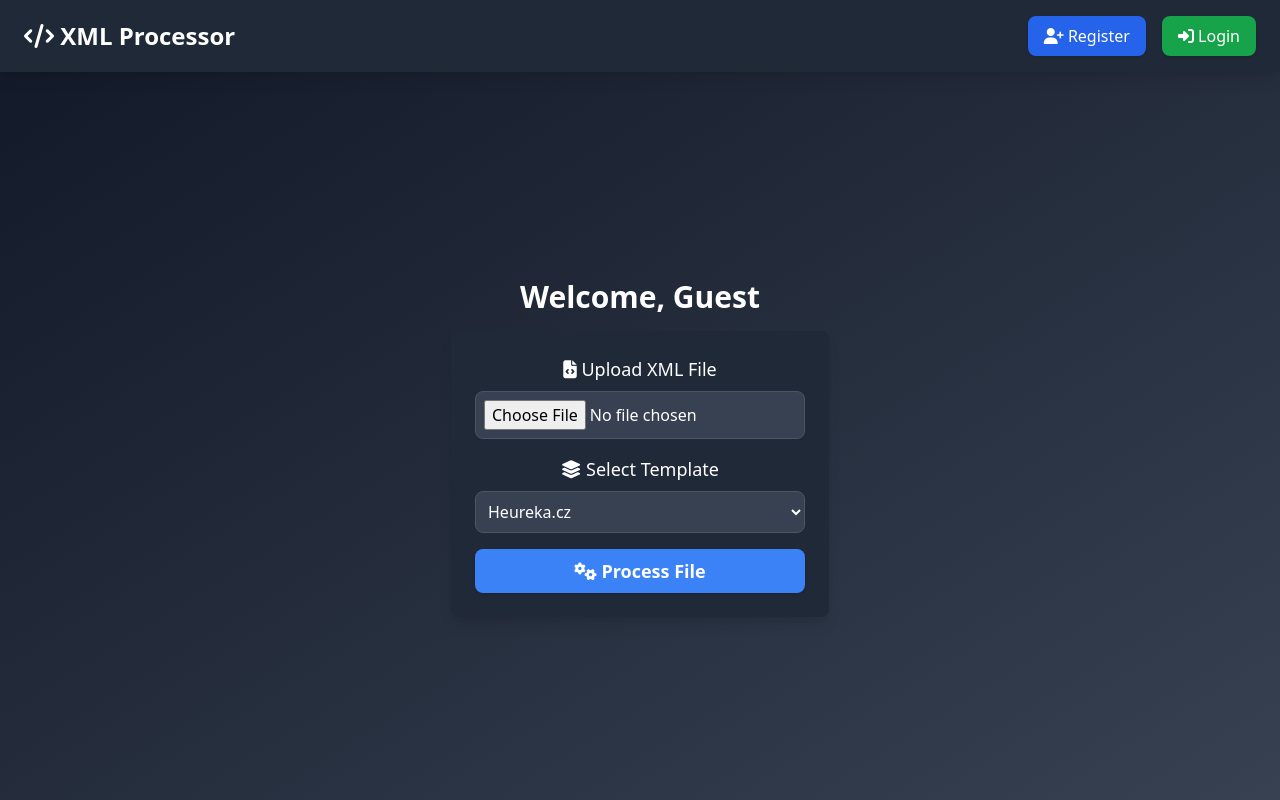
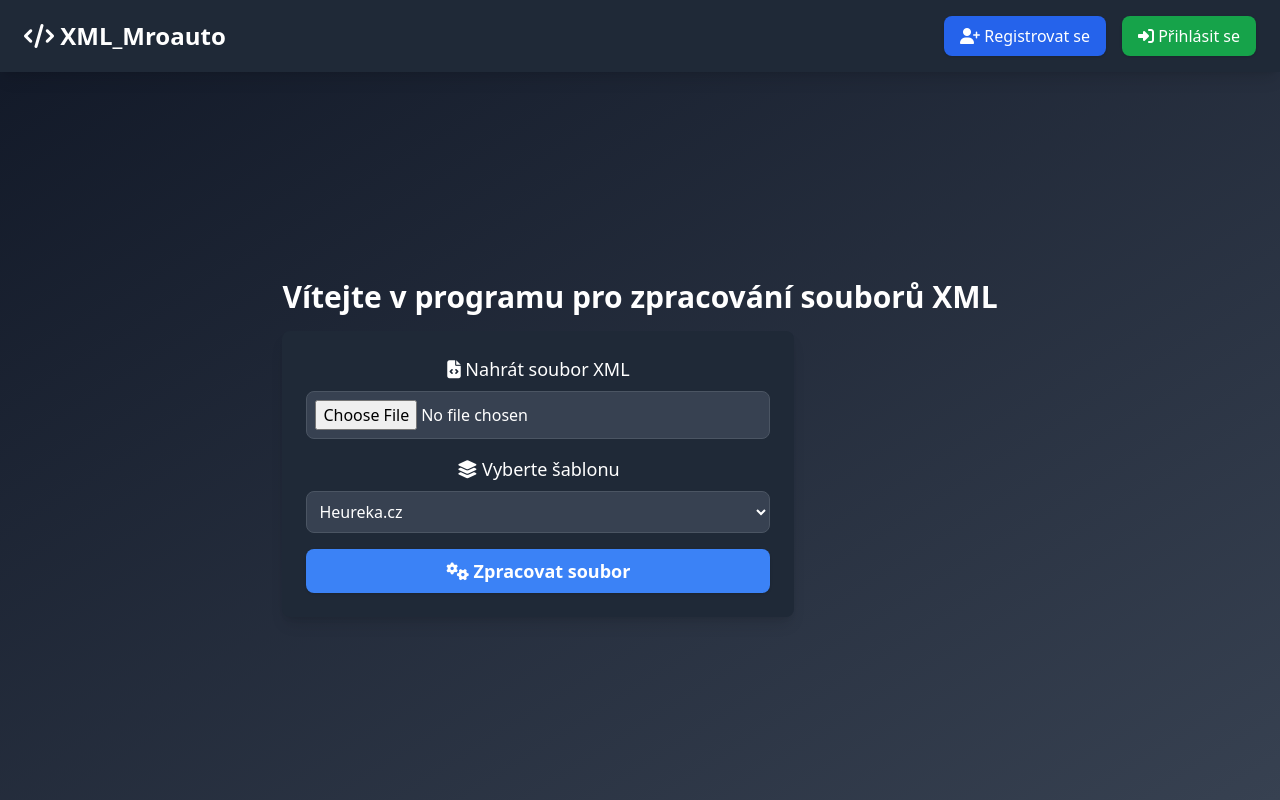
Before and after one commit to Dzudzok/xmlproject, a Flask app: page / in a window 1280 px wide. Run offline with Flask 3, Linux system fonts and the light colour scheme; some libraries are stand-ins or nearby versions.

Commit message:
Zmieniono index.html - poprawki logowania i rejestracji

```diff
--- a/templates/index.html
+++ b/templates/index.html
@@ -1,5 +1,5 @@
 <!DOCTYPE html>
-<html lang="en">
+<html lang="pl">
 <head>
     <meta charset="UTF-8">
     <meta name="viewport" content="width=device-width, initial-scale=1.0">
@@ -10,36 +10,41 @@
 <body class="bg-gradient-to-br from-gray-900 to-gray-700 text-white min-h-screen flex flex-col items-center justify-center p-6">
 
     <nav class="bg-gray-800 shadow-lg w-full fixed top-0 left-0 px-6 py-4 flex justify-between items-center">
-        <h1 class="text-2xl font-bold text-white"><i class="fa-solid fa-code"></i> XML Processor</h1>
+        <h1 class="text-2xl font-bold text-white"><i class="fa-solid fa-code"></i> XML_Mroauto</h1>
         <div class="flex gap-4">
             <button id="open-register" class="px-4 py-2 bg-blue-600 hover:bg-blue-700 rounded-lg shadow">
-                <i class="fa-solid fa-user-plus"></i> Register
+                <i class="fa-solid fa-user-plus"></i> Registrovat se
             </button>
             <button id="open-login" class="px-4 py-2 bg-green-600 hover:bg-green-700 rounded-lg shadow">
-                <i class="fa-solid fa-sign-in-alt"></i> Login
+                <i class="fa-solid fa-sign-in-alt"></i> Přihlásit se
             </button>
             <button id="logout-btn" class="px-4 py-2 bg-red-600 hover:bg-red-700 rounded-lg shadow hidden">
-                <i class="fa-solid fa-sign-out-alt"></i> Logout
+                <i class="fa-solid fa-sign-out-alt"></i> Odhlásit
             </button>
         </div>
     </nav>
 
     <div class="mt-24 text-center">
-        <h2 class="text-3xl font-semibold mb-4" id="welcome-message">Welcome, Guest</h2>
+        <h2 class="text-3xl font-semibold mb-4" id="welcome-message">
+            Vítejte v programu pro zpracování souborů XML</h2>
         <div class="bg-gray-800 p-6 rounded-lg shadow-lg max-w-lg">
             <form id="upload-form" class="space-y-4">
                 <div>
-                    <label for="xml-file" class="block text-lg font-medium"><i class="fa-solid fa-file-code"></i> Upload XML File</label>
+                    <label for="xml-file" class="block text-lg font-medium"><i class="fa-solid fa-file-code"></i> Nahrát soubor XML</label>
                     <input type="file" id="xml-file" name="xml-file" accept=".xml" required class="mt-2 block w-full text-white bg-gray-700 border border-gray-600 rounded-lg p-2">
                 </div>
+                <div id="file-name" class="mt-2 text-green-400 hidden">
+                    <i class="fa-solid fa-file-check"></i> File selected: <span id="selected-file-name"></span>
+                </div>
+
                 <div>
-                    <label for="template" class="block text-lg font-medium"><i class="fa-solid fa-layer-group"></i> Select Template</label>
+                    <label for="template" class="block text-lg font-medium"><i class="fa-solid fa-layer-group"></i> Vyberte šablonu</label>
                     <select id="template" name="template" required class="mt-2 block w-full bg-gray-700 text-white border border-gray-600 rounded-lg p-2">
                         <option value="heureka">Heureka.cz</option>
                     </select>
                 </div>
                 <button type="submit" class="w-full bg-blue-500 hover:bg-blue-600 px-4 py-2 rounded-lg shadow text-lg font-bold">
-                    <i class="fa-solid fa-gears"></i> Process File
+                    <i class="fa-solid fa-gears"></i> Zpracovat soubor
                 </button>
             </form>
         </div>
@@ -48,12 +53,12 @@
     <!-- Register Modal -->
     <div id="register-modal" class="fixed inset-0 bg-black bg-opacity-50 hidden flex items-center justify-center">
         <div class="bg-white p-6 rounded-lg shadow-lg text-gray-900 w-96 relative">
-            <h2 class="text-xl font-bold mb-4"><i class="fa-solid fa-user-plus"></i> Register</h2>
+            <h2 class="text-xl font-bold mb-4"><i class="fa-solid fa-user-plus"></i> Registrovat se</h2>
             <form id="registerForm" class="space-y-4">
                 <input type="text" name="username" placeholder="Username" class="w-full p-2 border rounded-lg">
                 <input type="email" name="email" placeholder="Email" class="w-full p-2 border rounded-lg">
                 <input type="password" name="password" placeholder="Password" class="w-full p-2 border rounded-lg">
-                <button type="submit" class="w-full bg-blue-600 hover:bg-blue-700 text-white p-2 rounded-lg">Register</button>
+                <button type="submit" class="w-full bg-blue-600 hover:bg-blue-700 text-white p-2 rounded-lg">Registrovat se</button>
             </form>
             <button id="close-register" class="absolute top-4 right-4 text-gray-700 hover:text-gray-900 text-xl">&times;</button>
         </div>
@@ -62,25 +67,42 @@
     <!-- Login Modal -->
     <div id="login-modal" class="fixed inset-0 bg-black bg-opacity-50 hidden flex items-center justify-center">
         <div class="bg-white p-6 rounded-lg shadow-lg text-gray-900 w-96 relative">
-            <h2 class="text-xl font-bold mb-4"><i class="fa-solid fa-sign-in-alt"></i> Login</h2>
+            <h2 class="text-xl font-bold mb-4"><i class="fa-solid fa-sign-in-alt"></i> Přihlásit se</h2>
             <form id="loginForm" class="space-y-4">
                 <input type="text" name="username" placeholder="Username" class="w-full p-2 border rounded-lg">
                 <input type="password" name="password" placeholder="Password" class="w-full p-2 border rounded-lg">
-                <button type="submit" class="w-full bg-green-600 hover:bg-green-700 text-white p-2 rounded-lg">Login</button>
+                <button type="submit" class="w-full bg-green-600 hover:bg-green-700 text-white p-2 rounded-lg">Přihlásit se</button>
             </form>
             <button id="close-login" class="absolute top-4 right-4 text-gray-700 hover:text-gray-900 text-xl">&times;</button>
         </div>
     </div>
 
     <div id="result" class="hidden text-center mt-4">
-        <h2 class="text-xl font-semibold"><i class="fa-solid fa-check-circle"></i> Processed File</h2>
+        <h2 class="text-xl font-semibold"><i class="fa-solid fa-check-circle"></i> Zpracovat soubor</h2>
         <a id="download-link" href="#" class="mt-2 inline-block px-4 py-2 bg-green-500 hover:bg-green-600 rounded-lg shadow text-lg font-bold hidden">
-            <i class="fa-solid fa-download"></i> Download Processed XML
+            <i class="fa-solid fa-download"></i> Stáhnout zpracovaný XML
         </a>
     </div>
 
     <script>
         document.getElementById('registerForm').addEventListener('submit', async (event) => {
+    event.preventDefault();
+    const formData = new FormData(event.target);
+    const response = await fetch("/register", { method: "POST", body: formData });
+    const result = await response.json();
+    alert(result.message);
+});
+
+document.addEventListener("DOMContentLoaded", () => {
+    // Sprawdź, czy użytkownik jest zapisany w localStorage
+    const storedUser = localStorage.getItem("username");
+    if (storedUser) {
+        document.getElementById("welcome-message").innerText = "Welcome, " + storedUser;
+        document.getElementById("logout-btn").classList.remove("hidden");
+    }
+});
+
+document.getElementById('registerForm').addEventListener('submit', async (event) => {
     event.preventDefault();
     const formData = new FormData(event.target);
     const response = await fetch("/register", { method: "POST", body: formData });
@@ -94,9 +116,14 @@ document.getElementById('loginForm').addEventListener('submit', async (event) =>
     const response = await fetch("/login", { method: "POST", body: formData });
     const result = await response.json();
     if (result.status === "success") {
-        document.getElementById("welcome-message").innerText = "Welcome, " + formData.get("username");
+        const username = formData.get("username");
+        document.getElementById("welcome-message").innerText = "Welcome, " + username;
         document.getElementById("logout-btn").classList.remove("hidden");
-        closeModal(document.getElementById('login-modal')); // Zamknij modal po logowaniu
+
+        // Zapisz użytkownika w localStorage
+        localStorage.setItem("username", username);
+
+        closeModal(document.getElementById('login-modal')); // Zamknij modal po zalogowaniu
     } else {
         alert("Error: " + result.error);
     }
@@ -106,6 +133,9 @@ document.getElementById('logout-btn').addEventListener('click', async () => {
     await fetch("/logout", { method: "POST" });
     document.getElementById("welcome-message").innerText = "Welcome, Guest";
     document.getElementById("logout-btn").classList.add("hidden");
+
+    // Usuń użytkownika z localStorage
+    localStorage.removeItem("username");
 });
 
 // Funkcje otwierania i zamykania modali
@@ -117,7 +147,7 @@ document.getElementById('open-login').addEventListener('click', () => openModal(
 document.getElementById('close-register').addEventListener('click', () => closeModal(document.getElementById('register-modal')));
 document.getElementById('close-login').addEventListener('click', () => closeModal(document.getElementById('login-modal')));
 
-// Nowa funkcja: Zamknięcie modalnego okna po kliknięciu poza nim
+// Zamknięcie modalnego okna po kliknięciu poza nim
 window.addEventListener('click', (event) => {
     const registerModal = document.getElementById('register-modal');
     const loginModal = document.getElementById('login-modal');
@@ -130,6 +160,16 @@ window.addEventListener('click', (event) => {
     }
 });
 
+document.getElementById('xml-file').addEventListener('change', (event) => {
+    const file = event.target.files[0];
+    if (file) {
+        document.getElementById('selected-file-name').innerText = file.name;
+        document.getElementById('file-name').classList.remove("hidden");
+    }
+});
+
+
+
     </script>
 </body>
 </html>
```
